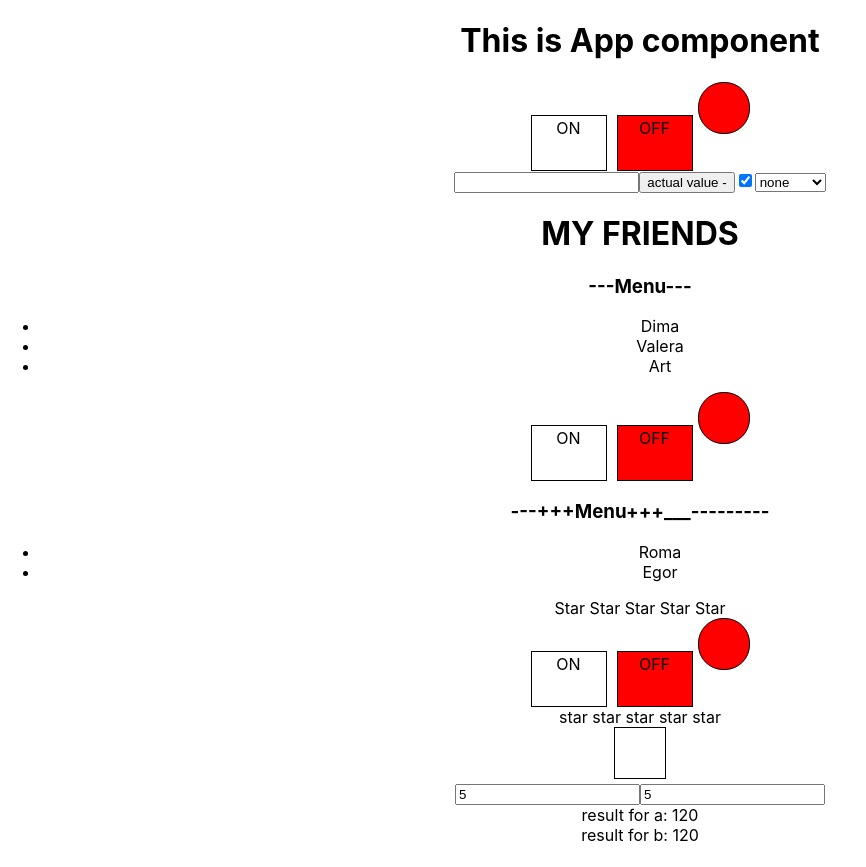
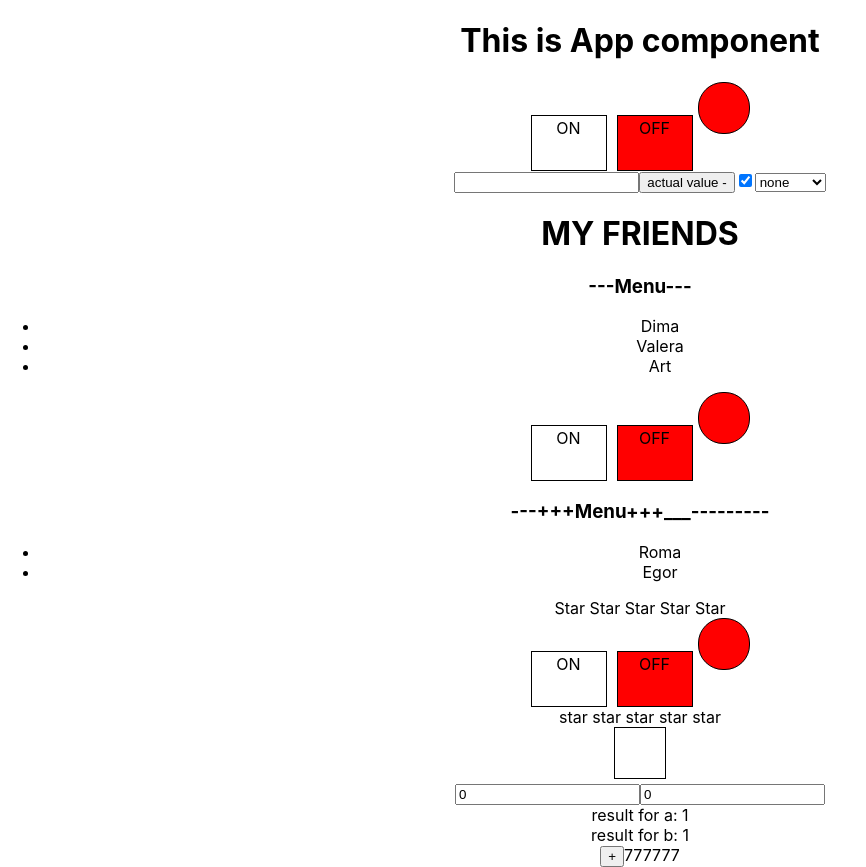
Before and after one commit to Roman160784/accardion, a React (Create React App) app: page / in a window 1280 px wide. Shown: the whole page, without its empty margins (0-866 px from the left). Before the commit the page ends 845 px from the top, so only its background shows below. Built offline with nearby package versions, Linux system fonts and the light colour scheme.

Commit message:
usestate

```diff
--- a/src/App.tsx
+++ b/src/App.tsx
@@ -10,6 +10,7 @@ import { isPropertySignature } from 'typescript';
 import { title } from 'process';
 import { Input } from './components/Input'
 import { Select } from './components/accordion/Select'
+import { UseStateX } from './components/accordion/UseStateX'
 import { Example } from './components/rating/UseMemo'
 
 
@@ -42,6 +43,7 @@ function App() {
       <Select value={title} onChange={() => { }}
         items={[{ title: 'Dima', value: 1 }, { title: 'Valera', value: 2 }, { title: 'Art', value: 3 }]} />
       <Example />
+      <UseStateX />
     </div>
   );
 }
--- a/src/components/accordion/Select.tsx
+++ b/src/components/accordion/Select.tsx
@@ -38,7 +38,3 @@ export const Select = (props: SelectPropsType) => {
         </div>
     )
 }
-
-function iteamClicked(value: any) {
-    throw new Error('Function not implemented.');
-}
--- /dev/null
+++ b/src/components/accordion/UseStateX.tsx
@@ -0,0 +1,31 @@
+import React, { useMemo, useState } from 'react';
+
+
+
+let generateData = () => {
+    console.log("g");
+
+    return 777777;
+}
+
+export const UseStateX = () => {
+    console.log("e");
+
+
+    // const enitValue = useMemo(generateData, [])
+    const [count, setCount] = useState(generateData)
+
+    // const changer = (state: number) => {
+
+    //     return state +1
+    // }
+
+
+    return (
+        <>
+            {/* <button onClick={()=> setCount(changer)}>+</button> */}
+            <button onClick={()=> setCount(state => state + 1)}>+</button>
+            {count}
+        </>
+    )
+}
--- a/src/components/rating/UseMemo.tsx
+++ b/src/components/rating/UseMemo.tsx
@@ -1,18 +1,30 @@
-import React, { useState } from 'react';
+import React, { useMemo, useState } from 'react';
 
 
 
 
 export const Example = () => {
-    const [a, setA] = useState<number>(5)
-    const [b, setB] = useState<number>(5)
+    const [a, setA] = useState<number>(0)
+    const [b, setB] = useState<number>(0)
 
     let resultA = 1
     let resultB = 1
 
-    for(let i = 1; i <= a; i++) {
-         resultA = resultA * i
-    }
+    resultA = useMemo(() => {
+        let tempResultA = 1
+        for(let i = 1; i <= a; i++) {
+            let fake = 0
+            while(fake < 100000000){
+                fake ++
+                const fakeValue = Math.random()
+            }
+            tempResultA = tempResultA * i
+
+        }
+        return tempResultA
+    }, [a])
+
+
 
     for(let i = 1; i <= b; i++) {
          resultB = resultB * i
@@ -23,7 +35,7 @@ export const Example = () => {
         <input value={a} onChange={(e) => {setA(+e.currentTarget.value)}}/>
         <input value={b} onChange={(e) => {setB(+e.currentTarget.value)}}/>
         <div>result for a: {resultA}</div>
-        <div>result for b: {resultA}</div>
+        <div>result for b: {resultB}</div>
         </>
     )
 }
```
